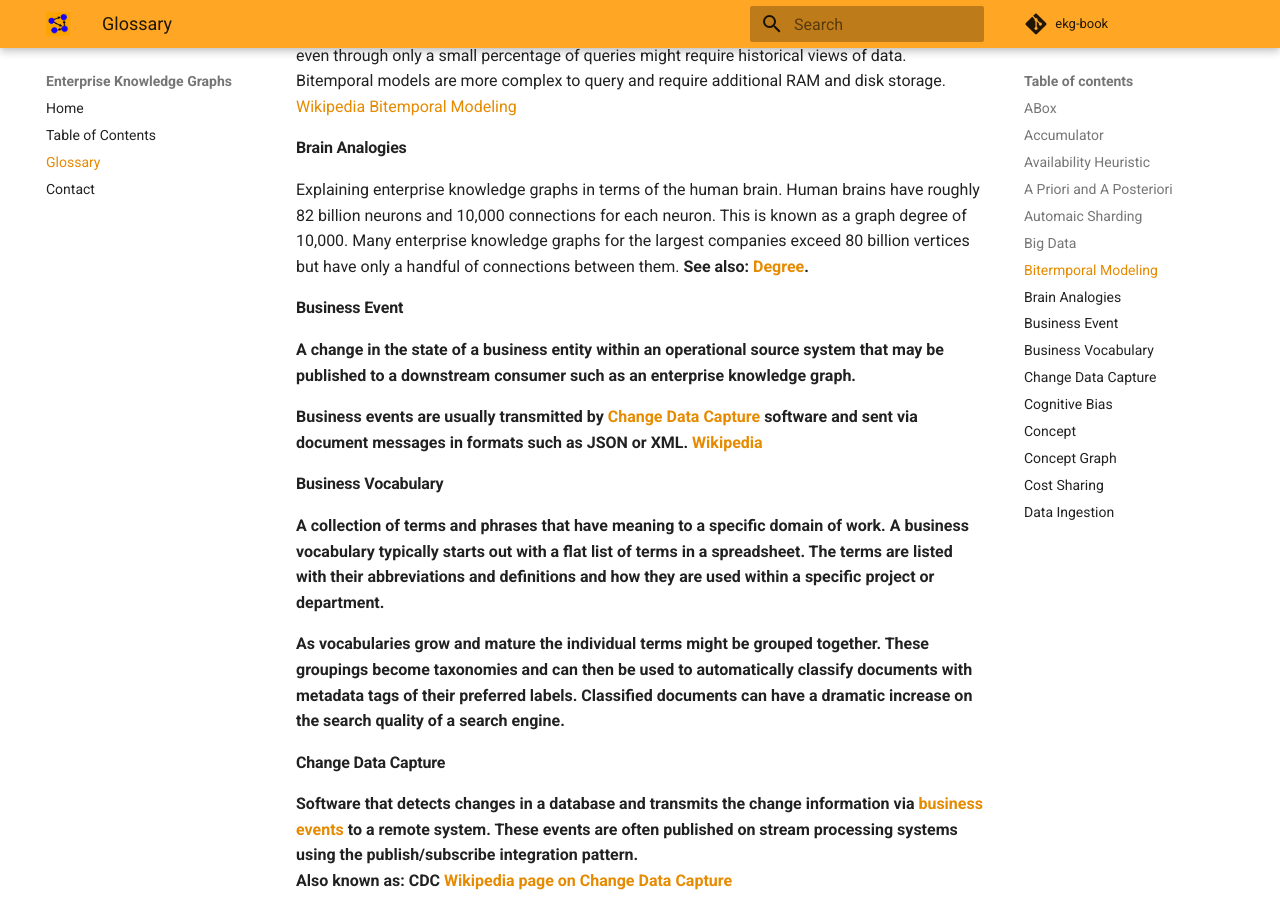
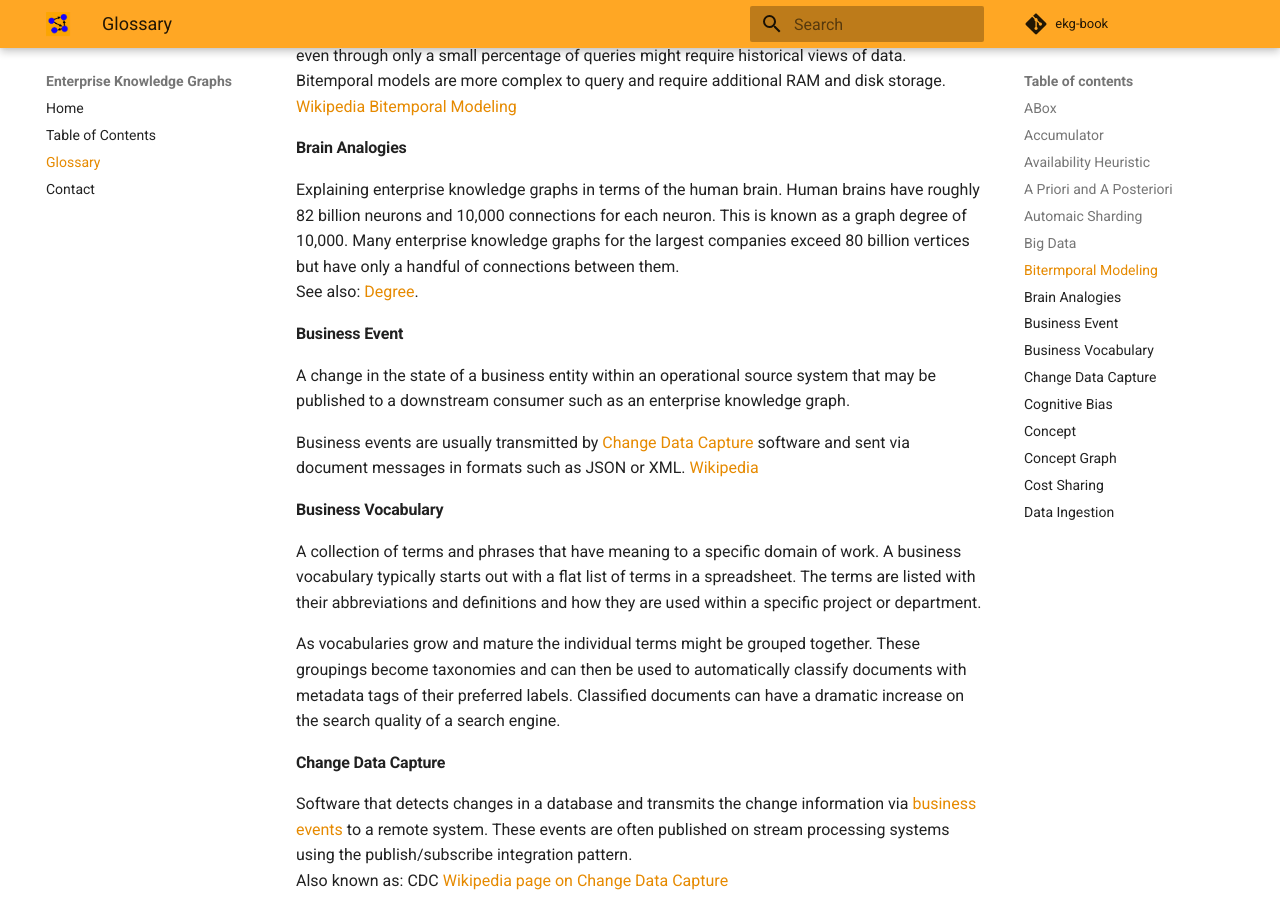
Before and after one commit to dmccreary/ekg-book, an MkDocs documentation site: the page built from docs/glossary.md, in a window 1280 px wide and 900 px high, scrolled down 1951 px. Built offline with MkDocs 1.6.1 and Material for MkDocs 9.7.7, drawn with Linux system fonts in a browser that asks for light colours; comment, search, counter and statistics services are not loaded.

Commit message:
updated content

```diff
--- a/docs/glossary.md
+++ b/docs/glossary.md
@@ -42,7 +42,7 @@ In order to implement this feature within an Enterprise Knowledge Graph, the dat
 
 #### Brain Analogies
 Explaining enterprise knowledge graphs in terms of the human brain.  Human brains have roughly 82 billion neurons and 10,000 connections for each neuron. This is known as a graph degree of 10,000.  Many enterprise knowledge graphs for the largest companies exceed 80 billion vertices but have only a handful of connections between them.
-<b/>See also: [Degree](#degree).
+<br/>See also: [Degree](#degree).
 
 #### Business Event
 A change in the state of a business entity within an operational source system that may be published to a downstream consumer such as an enterprise knowledge graph.
```
